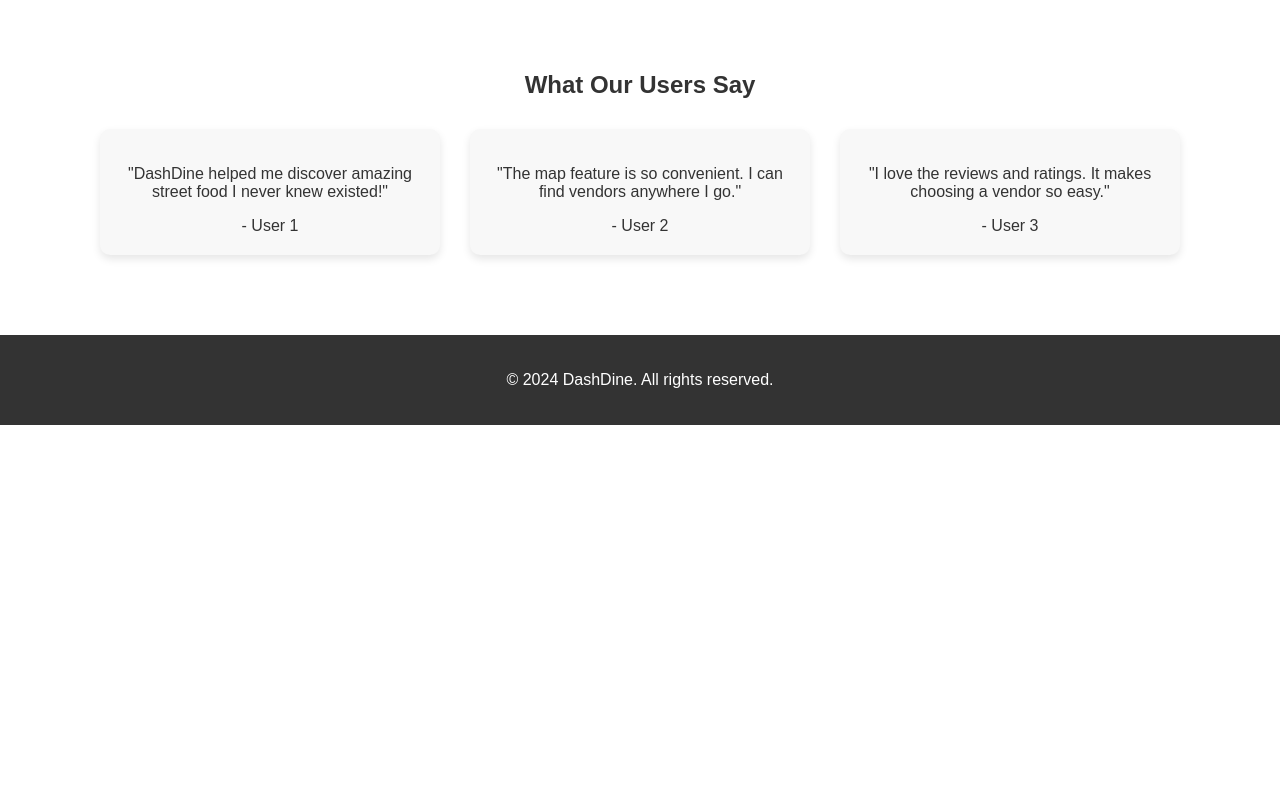
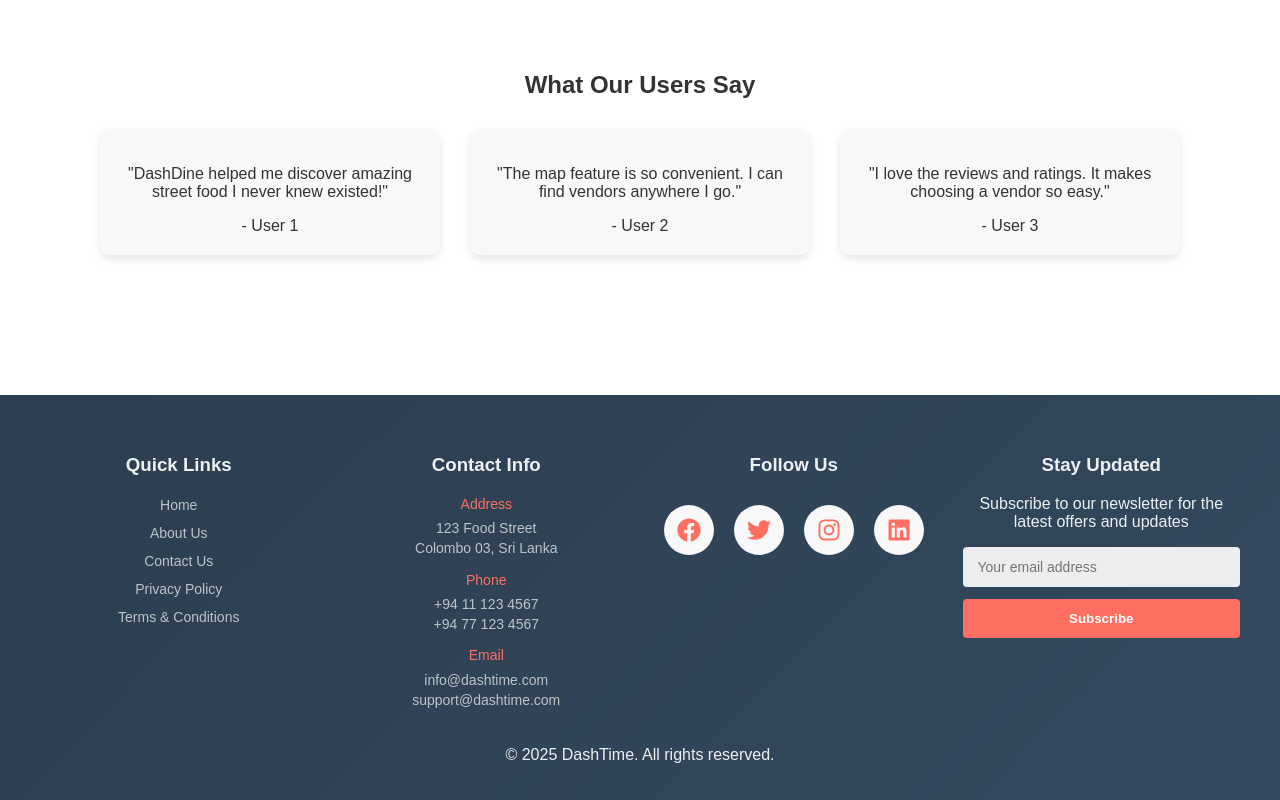
Before and after one commit to MayuriNadeesha/DashDine-Street-Food-Discovery-Platform, a React (Create React App) app in the folder frontend/: page / in a window 1280 px wide. Shown: the part 1340-2140 px from the top of the page. Before the commit the page ends 1765 px from the top, so only its background shows below. Built offline with nearby package versions, Linux system fonts and the light colour scheme.

Commit message:
Redesign footer and add policy pages

```diff
--- a/frontend/src/App.js
+++ b/frontend/src/App.js
@@ -7,6 +7,8 @@
 import UserDashboard from './pages/UserDashboard'; // Import UserDashboard
 import AboutUs from './pages/AboutUs'; // Import AboutUspage
 import ContactUs from './pages/ContactUs'; // Import ContactUspage
+import PrivacyPolicy from './pages/PrivacyPolicy'; // Import PrivacyPolicy
+import TermsConditions from './pages/TermsConditions'; // Import TermsConditions
 
 
 function App() {
@@ -19,6 +21,8 @@
       <Route path="/user-dashboard" element={<UserDashboard />} /> {/* Route for User Dashboard */}
       <Route path="/about-us" element={<AboutUs />} /> {/* Route for AboutUs */}
       <Route path="/contact-us" element={<ContactUs />} /> {/* Route for ContactUs */}
+      <Route path="/privacy-policy" element={<PrivacyPolicy />} /> {/* Route for PrivacyPolicy */}
+      <Route path="/terms-conditions" element={<TermsConditions />} /> {/* Route for ContactUsTermsConditions */}
     </Routes>
   );
 }
--- a/frontend/src/pages/Homepage.css
+++ b/frontend/src/pages/Homepage.css
@@ -260,3 +260,141 @@
 .vendor-list a:hover {
   text-decoration: underline;
 }
+
+/* ===== Footer Styles ===== */
+/* ===== Compact Footer Styles ===== */
+.footer {
+  background: linear-gradient(135deg, #2c3e50, #34495e);
+  color: #ecf0f1;
+  padding: 40px 20px 20px; /* Reduced padding */
+  margin-top: 60px;
+  font-family: 'Arial', sans-serif;
+}
+
+.footer-container {
+  max-width: 1200px;
+  margin: 0 auto;
+  display: grid;
+  grid-template-columns: repeat(auto-fit, minmax(200px, 1fr));
+  gap: 30px;
+  padding-bottom: 20px; /* Reduced padding */
+}
+
+/* Quick Links - Left Aligned */
+.footer-links {
+  list-style: none;
+  padding: 0;
+  margin: 0;
+}
+
+.footer-links li {
+  margin-bottom: 8px;
+}
+
+.footer-links a {
+  color: #bdc3c7;
+  text-decoration: none;
+  font-size: 14px;
+  transition: color 0.3s ease;
+  display: block;
+  text-align: center;
+  padding: 2px 0;
+}
+
+.footer-links a:hover {
+  color: #ff6f61;
+}
+
+/* Compact Contact Info */
+.contact-info-compact {
+  display: flex;
+  flex-direction: column;
+  gap: 12px; /* Reduced gap */
+}
+
+.contact-info-compact p {
+  margin: 0;
+  color: #bdc3c7;
+  font-size: 14px;
+  line-height: 1.4;
+}
+
+.contact-info-compact .highlight {
+  color: #ff6f61;
+  font-weight: 500;
+  margin-bottom: 5px;
+}
+
+/* Social */
+.social-section {
+  display: flex;
+  flex-direction: column;
+  align-items: center;
+  gap: 10px; /* Reduced gap */
+}
+
+/* Newsletter */
+.newsletter-section {
+  background: rgba(255, 255, 255, 0.05);
+  border-radius: 8px;
+  padding: 20px;
+  margin-top: 10px;
+}
+
+.newsletter-title {
+  color: #ff6f61;
+  font-size: 18px;
+  margin-bottom: 15px;
+  font-weight: 600;
+}
+
+.newsletter-description {
+  color: #bdc3c7;
+  font-size: 14px;
+  margin-bottom: 15px;
+  line-height: 1.4;
+}
+
+.newsletter-form {
+  display: flex;
+  flex-direction: column;
+  gap: 12px;
+}
+
+.newsletter-input {
+  padding: 12px 15px;
+  border: none;
+  border-radius: 4px;
+  font-size: 14px;
+  background: rgba(255, 255, 255, 0.9);
+  transition: all 0.3s ease;
+}
+
+.newsletter-input:focus {
+  outline: 2px solid #ff6f61;
+  background: white;
+}
+
+.subscribe-button {
+  padding: 12px 20px;
+  background: #ff6f61;
+  color: white;
+  border: none;
+  border-radius: 4px;
+  font-weight: 600;
+  cursor: pointer;
+  transition: all 0.3s ease;
+  display: flex;
+  align-items: center;
+  justify-content: center;
+  gap: 8px;
+}
+
+.subscribe-button:hover {
+  background: #e74c3c;
+  transform: translateY(-2px);
+}
+
+.subscribe-button svg {
+  font-size: 16px;
+}
--- a/frontend/src/pages/Homepage.js
+++ b/frontend/src/pages/Homepage.js
@@ -2,6 +2,7 @@
 import './Homepage.css'; // Updated CSS import
 import { Link } from 'react-router-dom';
 import { FaUser, FaSignInAlt, FaMapMarkerAlt, FaStar, FaHeart, FaSearch } from 'react-icons/fa';
+import { FaFacebook, FaTwitter, FaInstagram, FaLinkedin } from 'react-icons/fa';
 
 function Homepage() { // Updated component name
   const [searchQuery, setSearchQuery] = useState('');
@@ -32,8 +33,6 @@
         <nav className="navbar">
           <div className="logo">DashDine</div>
           <ul className="nav-links">
-            <li><Link to="/about-us">About Us</Link></li>
-            <li><Link to="/contact-us">Contact Us</Link></li>
             <li><Link to="/login"><FaSignInAlt /> Login</Link></li>
             <li><Link to="/signup"><FaUser /> Sign Up</Link></li>
           </ul>
@@ -122,7 +121,85 @@
 
       {/* Footer */}
       <footer className="footer">
-        <p>&copy; 2024 DashDine. All rights reserved.</p>
+        <div className="footer-container">
+          {/* Quick Links Column */}
+          <div className="footer-column">
+            <h3>Quick Links</h3>
+            <ul className="footer-links">
+              <li><Link to="/">Home</Link></li>
+              <li><Link to="/about-us">About Us</Link></li>
+              <li><Link to="/contact-us">Contact Us</Link></li>
+              <li><Link to="/privacy-policy">Privacy Policy</Link></li>
+              <li><Link to="/terms-conditions">Terms & Conditions</Link></li>
+            </ul>
+          </div>
+
+          {/* Contact Info Column */}
+          <div className="footer-column">
+            <h3>Contact Info</h3>
+            <div className="contact-info-compact">
+              <div>
+                <p className="highlight">Address</p>
+                <p>123 Food Street</p>
+                <p>Colombo 03, Sri Lanka</p>
+              </div>
+              <div>
+                <p className="highlight">Phone</p>
+                <p>+94 11 123 4567</p>
+                <p>+94 77 123 4567</p>
+              </div>
+              <div>
+                <p className="highlight">Email</p>
+                <p>info@dashtime.com</p>
+                <p>support@dashtime.com</p>
+              </div>
+            </div>
+          </div>
+
+          {/* Social Media Column - Now Centered */}
+          <div className="footer-column">
+            <div className="social-section">
+              <h3>Follow Us</h3>
+              <div className="social-icons">
+                <a href="https://facebook.com" className="social-icon" target="_blank" rel="noopener noreferrer">
+                  <FaFacebook />
+                </a>
+                <a href="https://twitter.com" className="social-icon" target="_blank" rel="noopener noreferrer">
+                  <FaTwitter />
+                </a>
+                <a href="https://instagram.com" className="social-icon" target="_blank" rel="noopener noreferrer">
+                  <FaInstagram />
+                </a>
+                <a href="https://linkedin.com" className="social-icon" target="_blank" rel="noopener noreferrer">
+                  <FaLinkedin />
+                </a>
+              </div>
+            </div>
+          </div>
+
+          {/* Newsletter Column */}
+          <div className="footer-column">
+            <h3>Stay Updated</h3>
+            <div className="footer-newsletter">
+              <p>Subscribe to our newsletter for the latest offers and updates</p>
+              <form className="newsletter-form">
+                <input
+                  type="email"
+                  placeholder="Your email address"
+                  className="newsletter-input"
+                  required
+                />
+                <button type="submit" className="subscribe-button">
+                  Subscribe
+                </button>
+              </form>
+            </div>
+          </div>
+        </div>
+
+        <div className="footer-bottom">
+          <p>&copy; {new Date().getFullYear()} DashTime. All rights reserved.</p>
+        </div>
       </footer>
     </div>
   );
--- /dev/null
+++ b/frontend/src/pages/PrivacyPolicy.js
@@ -0,0 +1,12 @@
+import React from 'react';
+
+function PrivacyPolicy() {
+  return (
+    <div style={{ padding: '20px', maxWidth: '800px', margin: '0 auto' }}>
+      <h1>Privacy Policy</h1>
+      <p>Your privacy policy content goes here...</p>
+    </div>
+  );
+}
+
+export default PrivacyPolicy;
--- /dev/null
+++ b/frontend/src/pages/TermsConditions.js
@@ -0,0 +1,12 @@
+import React from 'react';
+
+function TermsConditions() {
+  return (
+    <div style={{ padding: '20px', maxWidth: '800px', margin: '0 auto' }}>
+      <h1>Terms & Conditions</h1>
+      <p>Your terms and conditions content goes here...</p>
+    </div>
+  );
+}
+
+export default TermsConditions;
```
